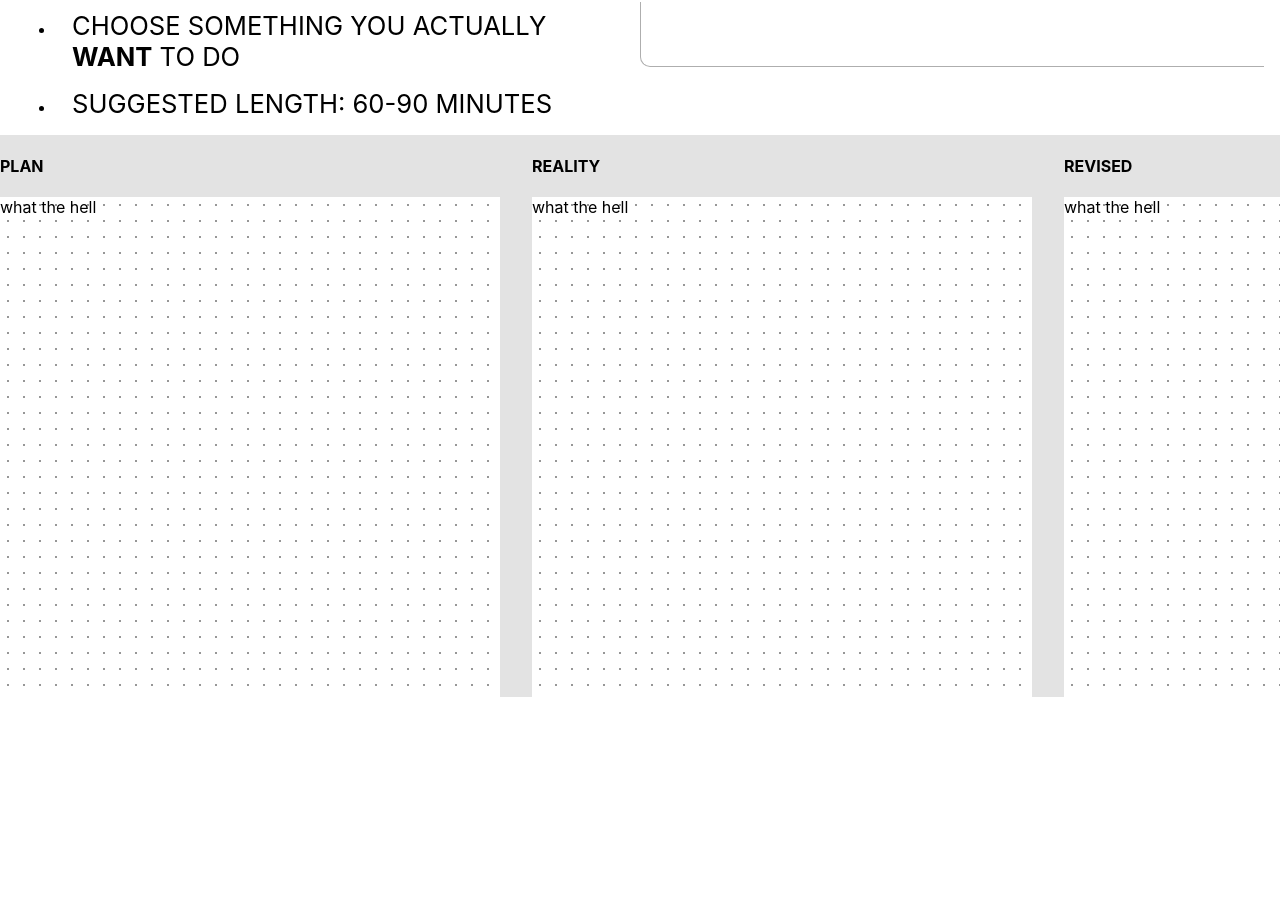
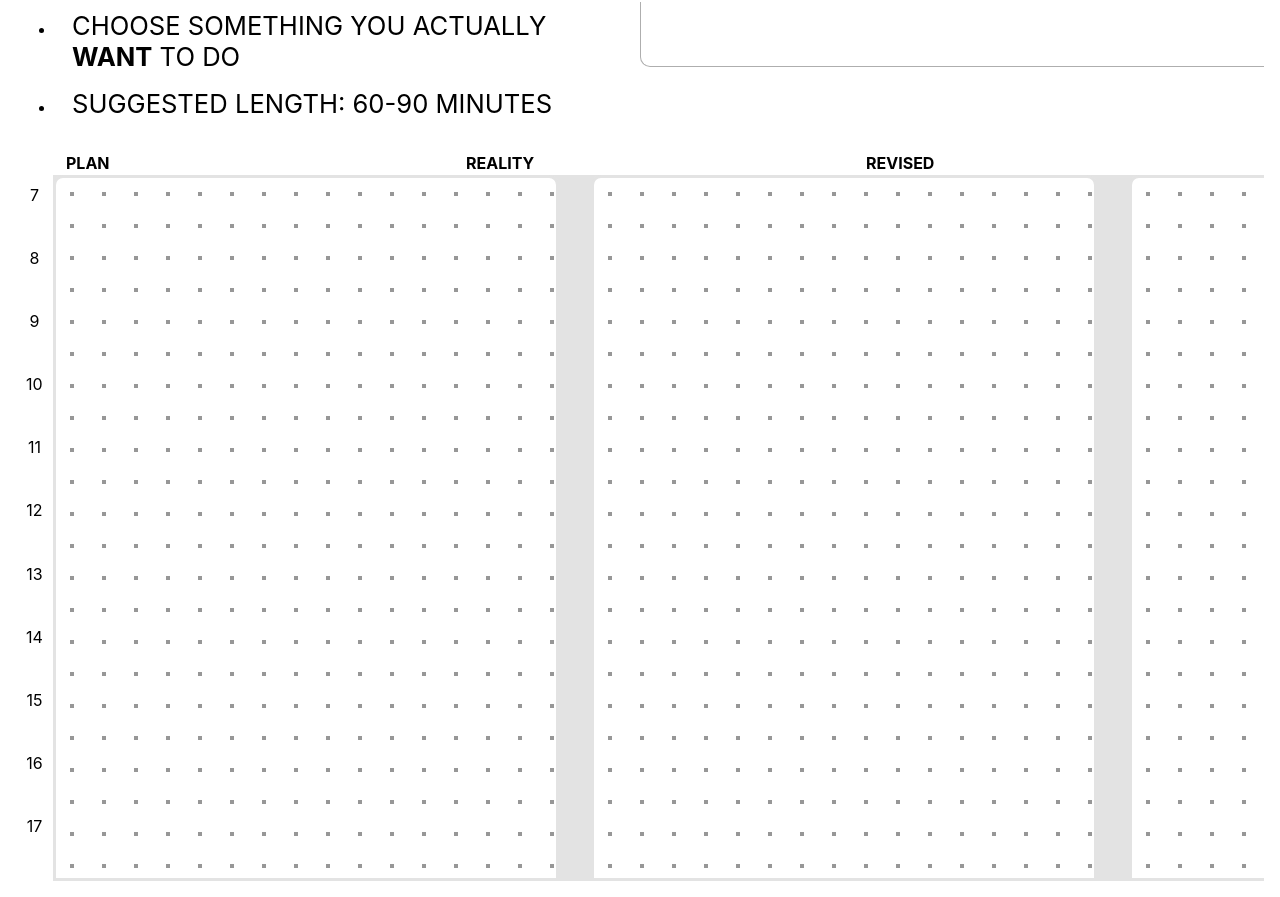
Before and after one commit to playtunes100/time-blocker, a React (Create React App) app: page / in a window 1280 px wide. Shown: the part 308-1205 px from the top of the page. Before the commit the page ends 1005 px from the top, so only its background shows below. Built offline with nearby package versions, Linux system fonts and the light colour scheme.

Commit message:
-Updated board

```diff
--- a/src/Planner.css
+++ b/src/Planner.css
@@ -99,16 +99,46 @@
 
 .board-outer {
     width: 100%;
+    margin: 1rem;
     display:flex;
+    flex-direction: column;
     overflow-x:scroll;
+
+}
+
+.board-time {
+    width: 100rem;
+    padding: 10px;
+    text-align: center;
+    display:flex;
+    flex-direction: column;
+    row-gap: 2.7rem;
+    background-color: #ffffff;
+}
+
+
+.board-hs {
+    display: flex;
+    margin-left: 3rem;
+}
+.board-h {
+    margin: 2px;
+    width: 500px;
+}
+
+.board-main {
+    display: flex;
     background-color: #e3e3e3;
 }
 
 .board {
     width:500px;
-    height: 500px;
+    height: 700px;
+    border: #e3e3e3 solid;
+    border-top-right-radius: 10px;
+    border-top-left-radius: 10px;
     background: radial-gradient(circle, #979797 10%, transparent 11%);
-        background-size: 1em 1em;
+        background-size: 2rem 2rem;
         background-color: #ffffff;
         opacity: 1
 }
--- a/src/Planner.js
+++ b/src/Planner.js
@@ -93,22 +93,41 @@
     return(
         <Row className='board-row'>
             <div className='board-outer'>
+                <div className='board-hs'>
+                    <h4 className='board-h'>PLAN</h4>
+                    <h4 className='board-h'>REALITY</h4>
+                    <h4 className='board-h'>REVISED</h4>
+                </div>
+                <div className='board-main'>
+                    <div className='board-time'>
+                        <span>7</span>
+                        <span>8</span>
+                        <span>9</span>
+                        <span>10</span>
+                        <span>11</span>
+                        <span>12</span>
+                        <span>13</span>
+                        <span>14</span>
+                        <span>15</span>
+                        <span>16</span>
+                        <span>17</span>
+                    </div>
                     <div className='board-left'>
-                    <h4>PLAN</h4>
+
                         <div className='board'>
-                        <span>what the hell</span>
+
                         </div>
                     </div>
                     <div className='board-middle'>
-                    <h4>REALITY</h4>
+
                         <div className='board'>
-                        <span>what the hell</span>
+
                         </div>
                     </div>
                     <div className='board-right'>
-                    <h4>REVISED</h4>
                         <div className='board'>
-                        <span>what the hell</span>
+
+                        </div>
                     </div>
                 </div>
             </div>
```
Lines whose indentation alone changed are shown as unchanged.
